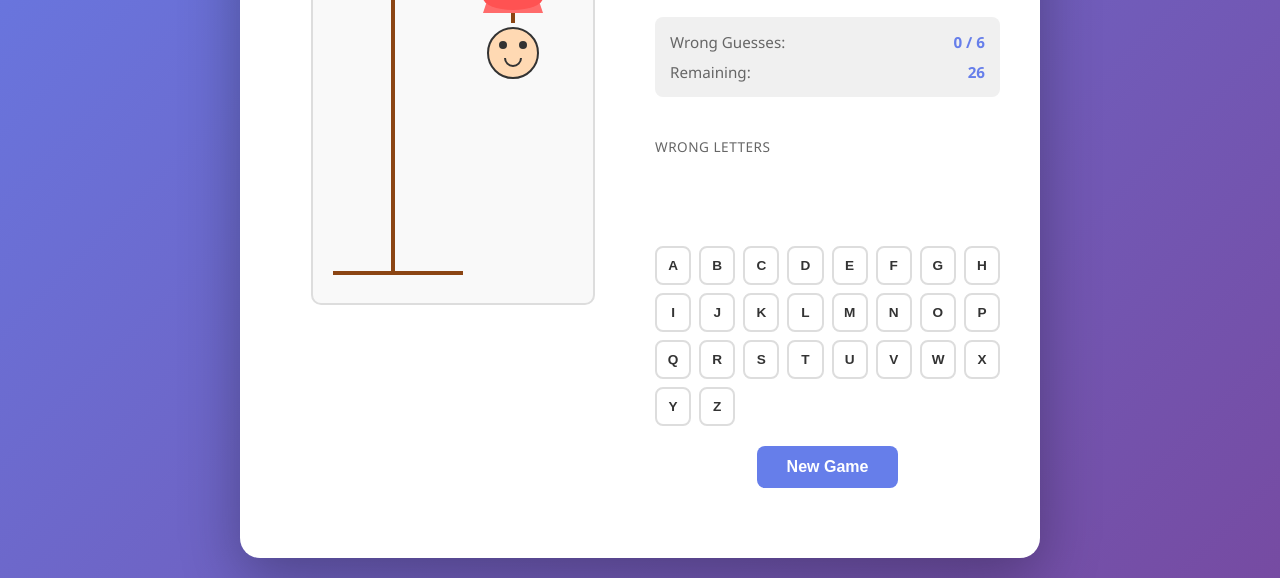
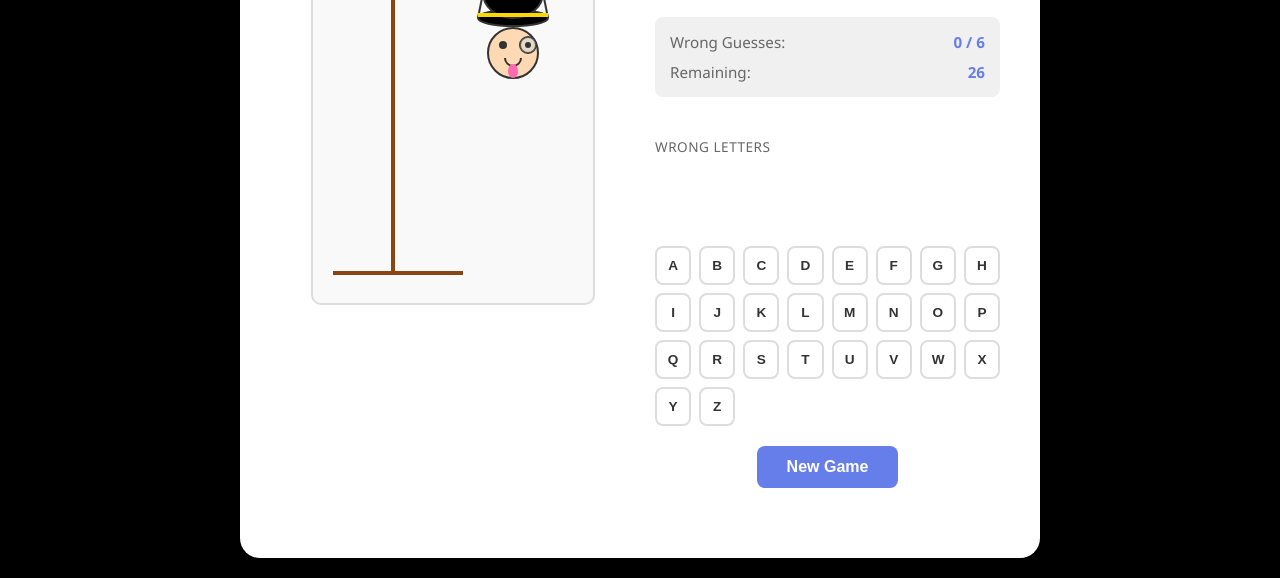
Before and after one commit to santai-artifacts/jeremy-saputo-hangmanhat-579, a plain HTML site: page index.html in a window 1280 px wide. Shown: the part 407-985 px from the top of the page. Drawn offline with Linux system fonts and the light colour scheme.

Commit message:
Agent changes

```diff
--- a/index.html
+++ b/index.html
@@ -13,7 +13,7 @@
 
         body {
             font-family: 'Segoe UI', Tahoma, Geneva, Verdana, sans-serif;
-            background: linear-gradient(135deg, #667eea 0%, #764ba2 100%);
+            background: #000000;
             min-height: 100vh;
             display: flex;
             justify-content: center;
@@ -263,7 +263,7 @@
 </head>
 <body>
     <div class="container">
-        <h1>🎭 Hangman</h1>
+        <h1>let's hang man</h1>
         <p class="subtitle">Guess the word before the hangman is complete</p>
 
         <div class="game-wrapper">
@@ -348,20 +348,32 @@
             ctx.lineTo(200, 70);
             ctx.stroke();
 
-            // Hat (always drawn)
-            ctx.fillStyle = '#FF6B6B';
+            // Black top hat (always drawn)
+            ctx.fillStyle = '#000000';
+            ctx.lineWidth = 2;
+            ctx.strokeStyle = '#333';
+            // Hat brim
             ctx.beginPath();
-            ctx.moveTo(170, 60);
-            ctx.lineTo(230, 60);
-            ctx.lineTo(225, 45);
-            ctx.lineTo(175, 45);
-            ctx.closePath();
+            ctx.ellipse(200, 65, 35, 8, 0, 0, Math.PI * 2);
             ctx.fill();
-            // Hat top
-            ctx.fillStyle = '#FF5252';
+            ctx.stroke();
+            // Hat sides
             ctx.beginPath();
-            ctx.ellipse(200, 45, 30, 12, 0, 0, Math.PI * 2);
+            ctx.moveTo(165, 65);
+            ctx.lineTo(170, 40);
+            ctx.stroke();
+            ctx.beginPath();
+            ctx.moveTo(235, 65);
+            ctx.lineTo(230, 40);
+            ctx.stroke();
+            // Hat crown
+            ctx.beginPath();
+            ctx.ellipse(200, 40, 30, 25, 0, 0, Math.PI * 2);
             ctx.fill();
+            ctx.stroke();
+            // Hat band
+            ctx.fillStyle = '#FFD700';
+            ctx.fillRect(165, 60, 70, 4);
 
             // Face (always drawn)
             ctx.strokeStyle = '#333';
@@ -373,20 +385,41 @@
             ctx.stroke();
 
             // Eyes (always drawn)
+            // Left eye
             ctx.fillStyle = '#333';
             ctx.beginPath();
             ctx.arc(190, 92, 4, 0, Math.PI * 2);
             ctx.fill();
+            // Right eye with monocle
+            ctx.fillStyle = '#FFD9B3';
             ctx.beginPath();
-            ctx.arc(210, 92, 4, 0, Math.PI * 2);
+            ctx.arc(215, 92, 8, 0, Math.PI * 2);
+            ctx.fill();
+            ctx.strokeStyle = '#333';
+            ctx.lineWidth = 2;
+            ctx.stroke();
+            // Monocle glass
+            ctx.fillStyle = 'rgba(173, 216, 230, 0.3)';
+            ctx.beginPath();
+            ctx.arc(215, 92, 8, 0, Math.PI * 2);
+            ctx.fill();
+            // Eye behind monocle
+            ctx.fillStyle = '#333';
+            ctx.beginPath();
+            ctx.arc(215, 92, 3, 0, Math.PI * 2);
             ctx.fill();
 
-            // Mouth (always drawn)
+            // Mouth (always drawn) - smiling with tongue out
             ctx.strokeStyle = '#333';
             ctx.lineWidth = 2;
             ctx.beginPath();
             ctx.arc(200, 105, 8, 0, Math.PI, false);
             ctx.stroke();
+            // Tongue sticking out
+            ctx.fillStyle = '#FF69B4';
+            ctx.beginPath();
+            ctx.ellipse(200, 118, 5, 7, 0, 0, Math.PI * 2);
+            ctx.fill();
 
             // Body - appears on 1st wrong guess
             if (wrongCount >= 1) {
@@ -516,12 +549,12 @@
             const messageEl = document.getElementById('message');
 
             if (wordComplete) {
-                messageEl.textContent = '🎉 You Won!';
+                messageEl.textContent = 'You Won!';
                 messageEl.className = 'message win';
                 gameOver = true;
                 disableAllButtons();
             } else if (isLose) {
-                messageEl.textContent = `😔 Game Over! Word: ${selectedWord}`;
+                messageEl.textContent = `Game Over! Word: ${selectedWord}`;
                 messageEl.className = 'message lose';
                 gameOver = true;
                 disableAllButtons();
```
